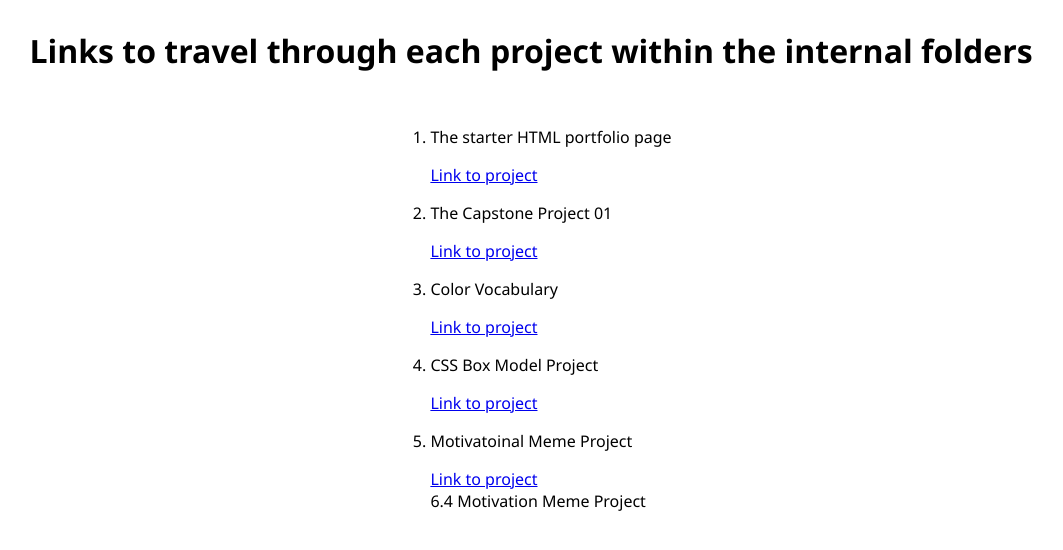
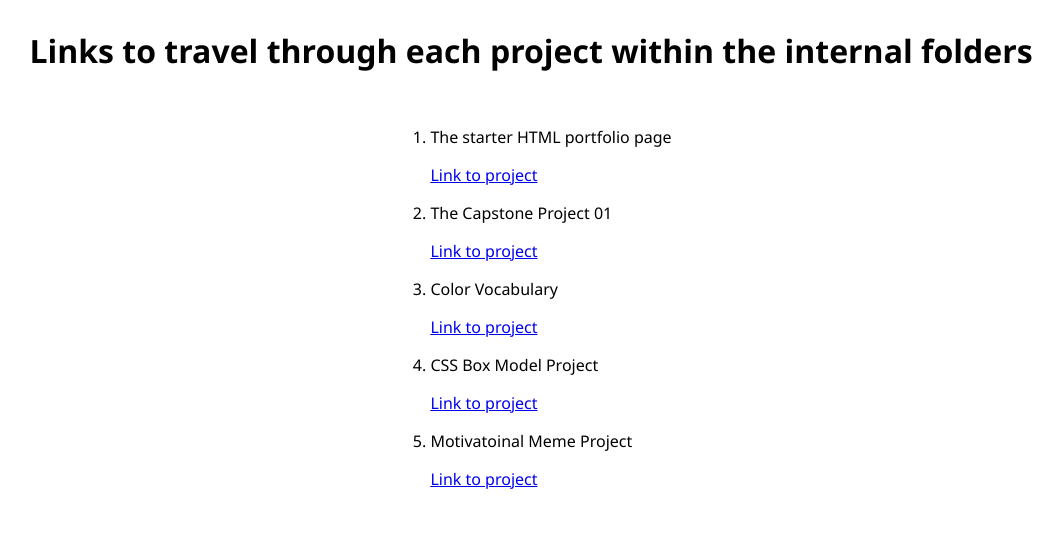
Before and after one commit to gborder/web-development-bootcamp, a plain HTML site: page index.html in a window 1280 px wide. Shown: the whole page, without its empty margins (109-1172 px from the left). Drawn offline with Linux system fonts and the light colour scheme.

Commit message:
Update index.html

```diff
--- a/index.html
+++ b/index.html
@@ -40,8 +40,6 @@
                 <p>Motivatoinal Meme Project</p>
                 <a href="./6.4 Motivation Meme Project/">Link to project</a>
             </li>
-
-            6.4 Motivation Meme Project
         </ol>
     </div>
 </body>
```
